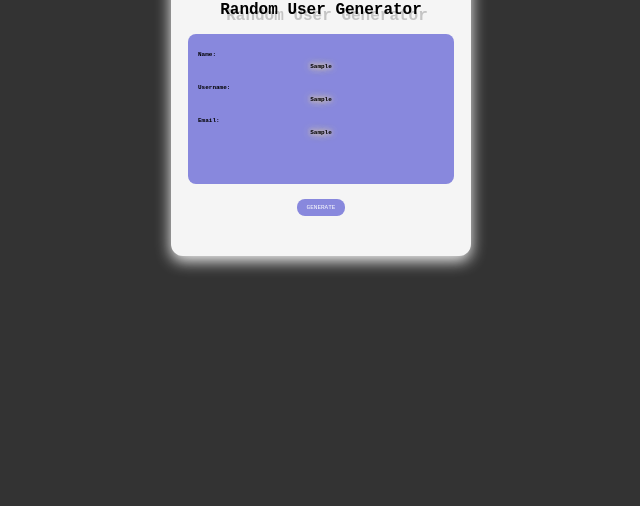
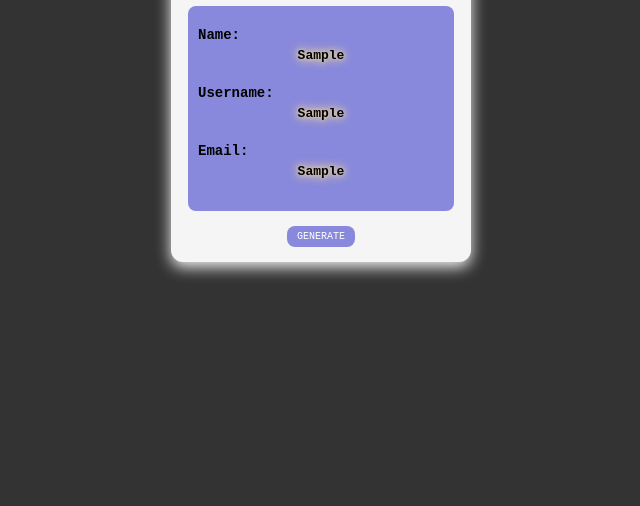
Before and after one commit to jiale456/random-user-generator, a plain HTML site: page index.html in a window 1280 px wide. Shown: the part 294-800 px from the top of the page, without its empty margins (319-959 px from the left). Drawn offline with Linux system fonts and the light colour scheme.

Commit message:
Adjust font-size

```diff
--- a/css/main.scss
+++ b/css/main.scss
@@ -1,9 +1,11 @@
 * {
-    font-size: 62.5%;
     margin: 0;
     padding: 0;
     box-sizing: border-box;
 }
+
+html {
+    font-size: 62.5%;
 
     body {
         background: #333;
@@ -15,6 +17,8 @@ body {
         align-items: center;
 
         font-family: monospace;
+        font-size: 1rem;
+    }
 }
 
 .card {
@@ -32,10 +36,9 @@ body {
 
     div {
         .title {
-            font-size: 16px;
+            font-size: 1.8rem;
             margin-bottom: 15px;
             text-align: center;
-            text-shadow: 6px 6px 0px rgba(0, 0, 0, 0.2);
         }
 
         &.userInfo {
@@ -49,8 +52,11 @@ body {
                 padding: 10px;
 
                 h3 {
+                    font-size: 1.4rem;
+
                     .placeholder {
                         display: block;
+                        font-size: 1.3rem;
                         margin-top: 5px;
                         text-align: center;
                         text-shadow: 0 0 4px rgb(241, 217, 156), 0 0 8px rgb(241, 217, 156), 0 0 14px rgb(241, 217, 156);
```
Also changed, not shown: css/main.css, 1 other file. Lines whose indentation alone changed are shown as unchanged.
